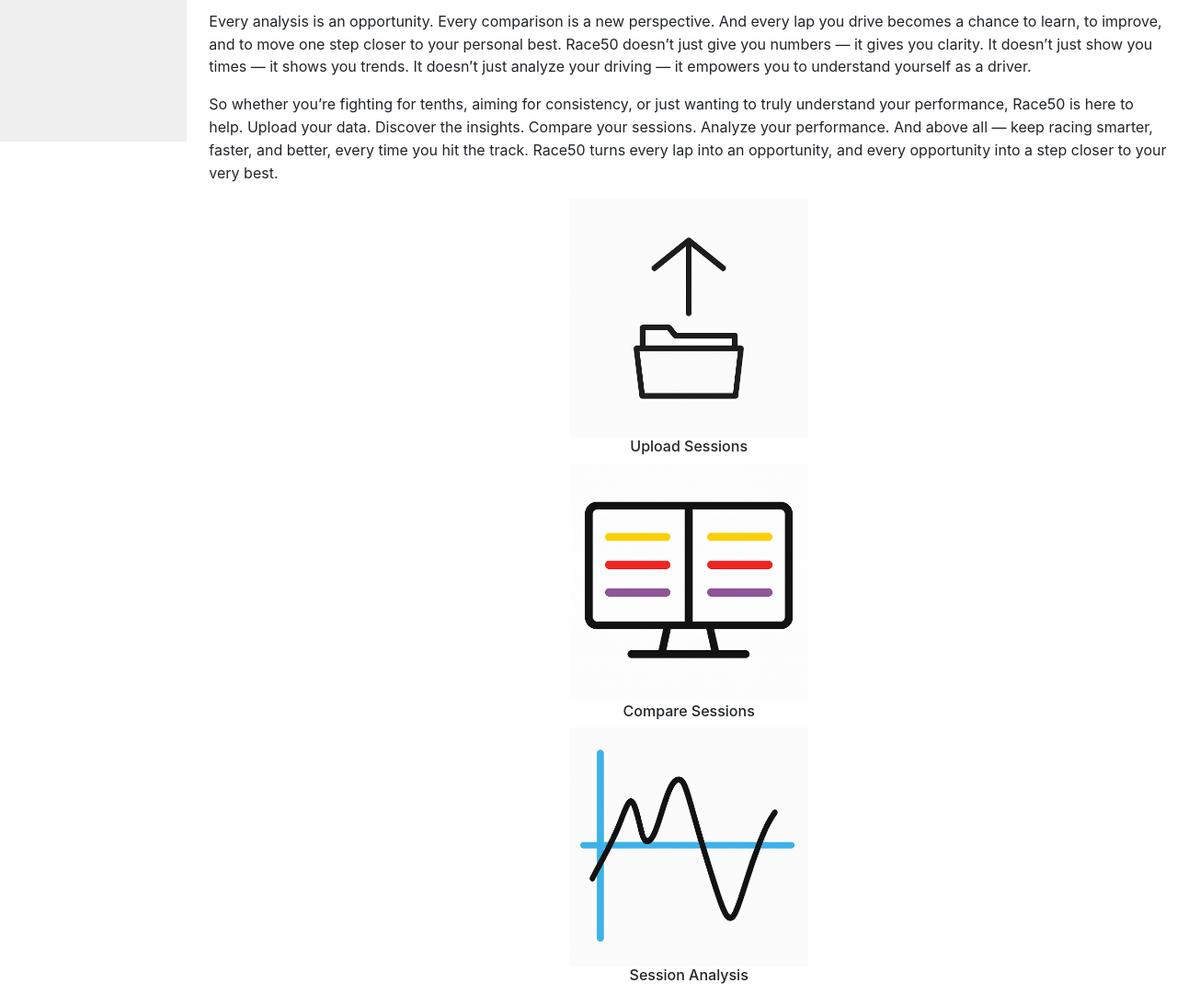
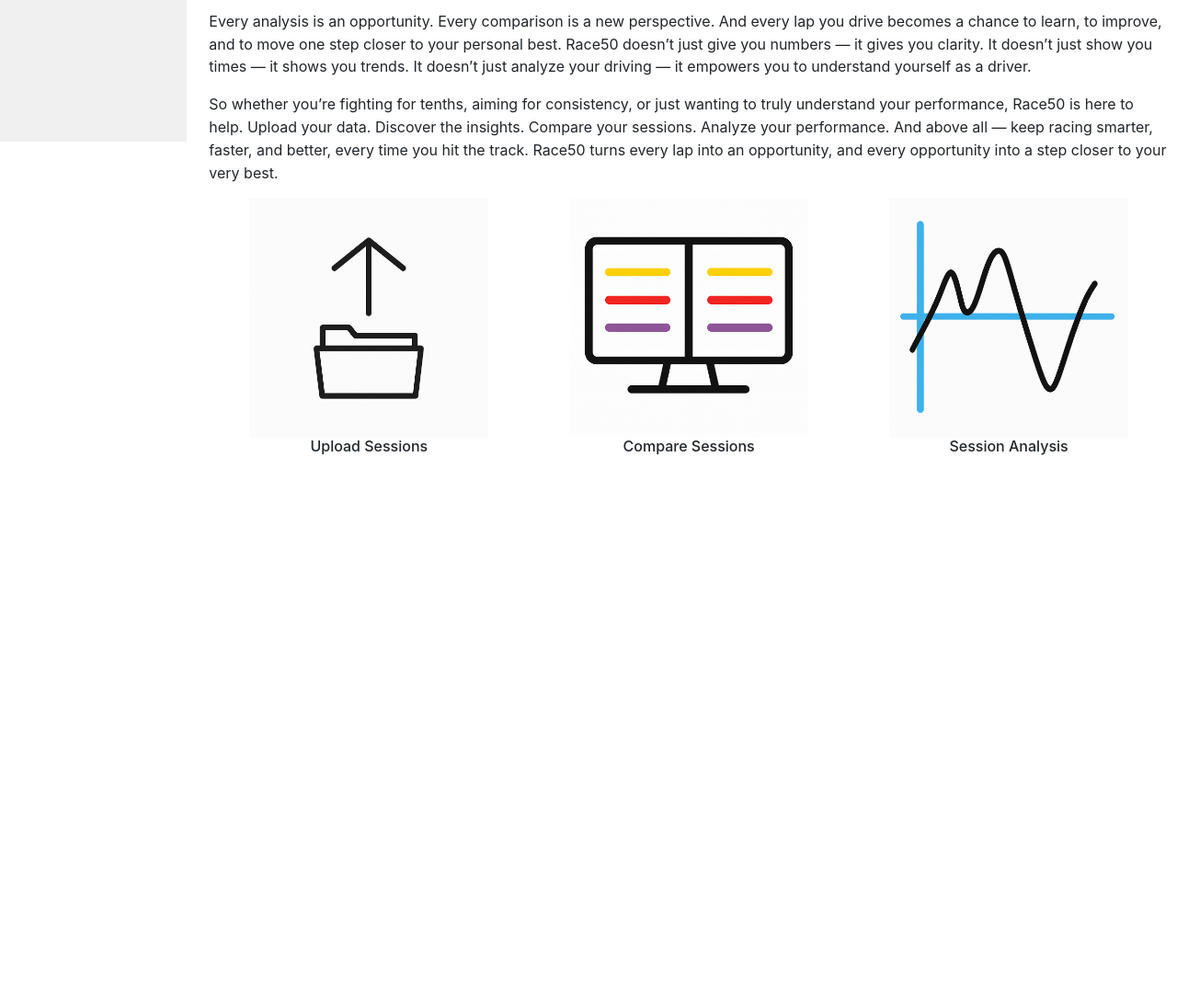
Before and after one commit to danielsaboridotorresia/Race50, a Django app: page /race50/ in a window 1280 px wide. Shown: the part 646-1740 px from the top of the page at 92% size. After the commit the page ends 1141 px from the top, so only its background shows below. Run offline with Django 5.2, Linux system fonts and the light colour scheme; some libraries are stand-ins or nearby versions.

Commit message:
style: correct positioning of the bottom images

```diff
--- a/race50/static/race50/style.css
+++ b/race50/static/race50/style.css
@@ -70,6 +70,23 @@ ul, li {
     text-align: center;
 }
 
+/* The three images on the bottom */
+.image-upload{
+    width: 260px;
+    height: 280px;
+}
+
+.image-compare{
+    width: 260px;
+    height: 280px;
+}
+
+.image-analysis{
+    width: 260px;
+    height: 280px;
+}
+
+
 .index-images {
     height: 260px;
     width: auto;
--- a/race50/templates/race50/index.html
+++ b/race50/templates/race50/index.html
@@ -26,16 +26,16 @@
 
         <div class="clearfix"></div>
     </div>
-    <div class="index-images-wrap">
-        <div class="image-upload">
+    <div class="index-images-wrap" style="width: 100%; display: table;">
+        <div class="image-upload" style="display: table-cell;">
             <img class="index-images" src="{% static 'race50/images/uploadsessions.png' %}" alt="Upload Sessions">
             <h6>Upload Sessions</h6>
         </div>
-        <div class="image-compare">
+        <div class="image-compare" style="display: table-cell;">
             <img class="index-images" src="{% static 'race50/images/comparesessions.png' %}" alt="Compare Sessions">
             <h6>Compare Sessions</h6>
         </div>
-        <div class="image-analysis">
+        <div class="image-analysis" style="display: table-cell;">
             <img class="index-images" src="{% static 'race50/images/sessionanalysis.png' %}" alt="Session Analysis">
             <h6>Session Analysis</h6>
         </div>
```
Also changed, not shown: db.sqlite3.
